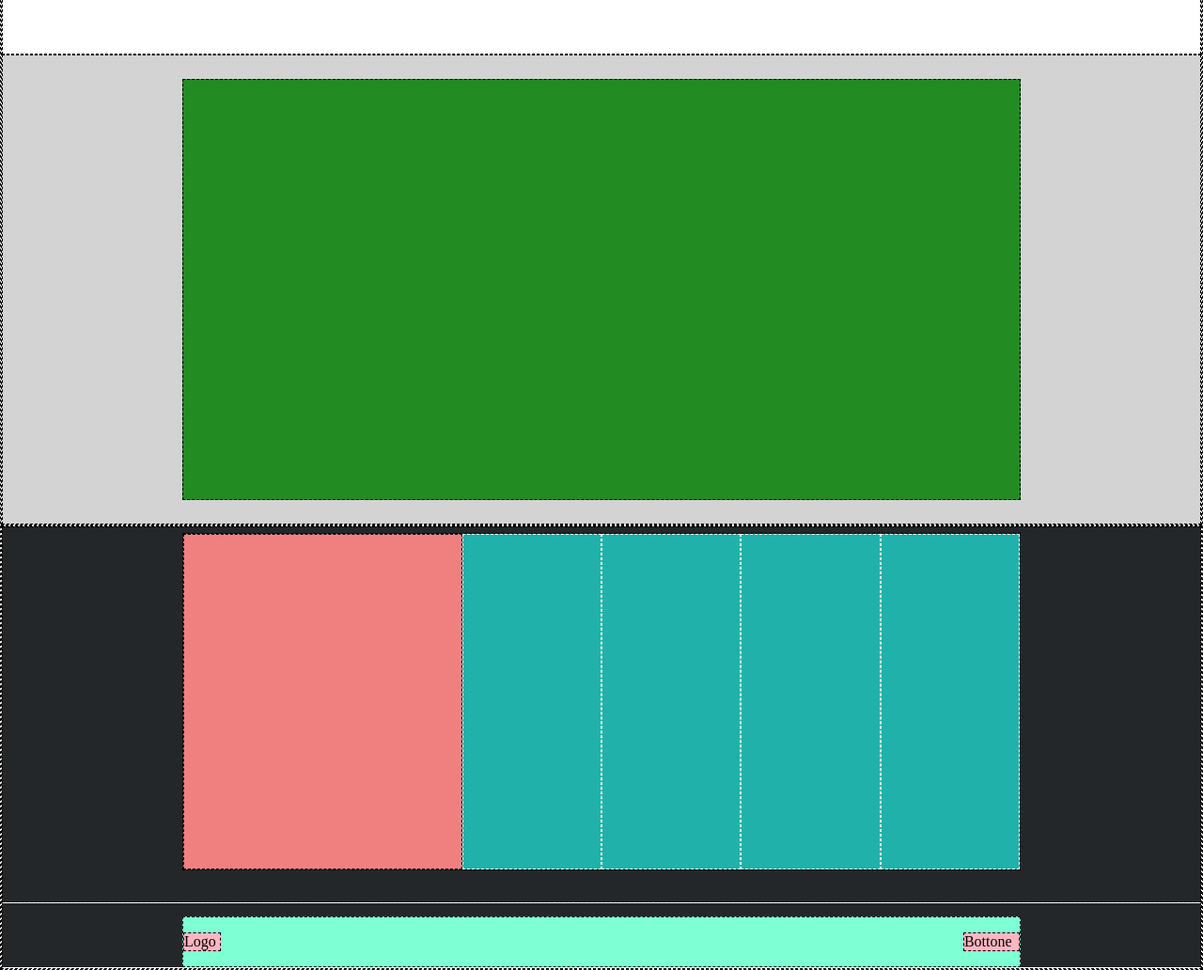
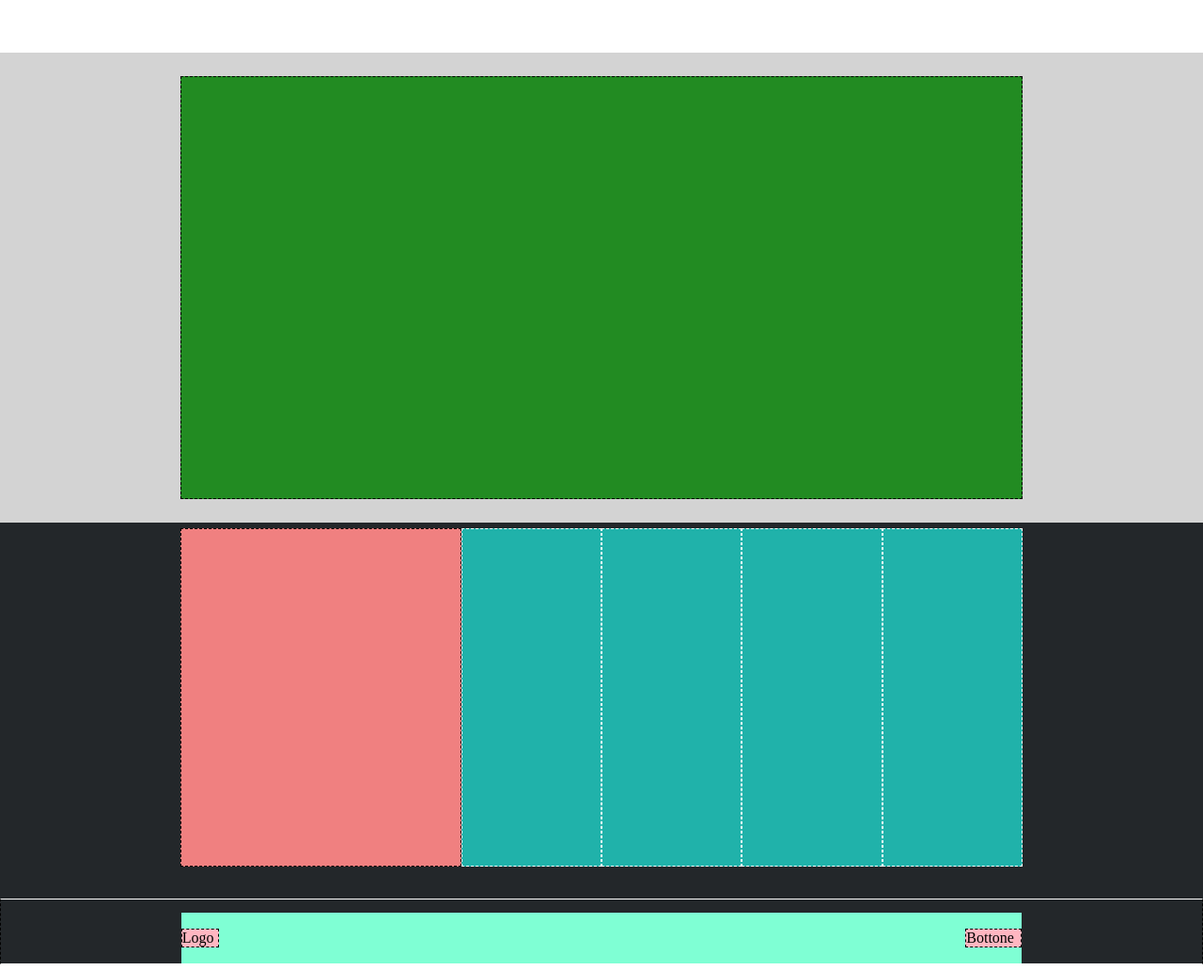
Before and after one commit to deca-francesco/htmlcss-struttura-discord, a plain HTML site: page index.html in a window 1280 px wide. Shown: the part 1494-2526 px from the top of the page at 94% size. Drawn offline with Linux system fonts and the light colour scheme.

Commit message:
FIX: footer top and debug dashed border sections

```diff
--- a/assets/css/style.css
+++ b/assets/css/style.css
@@ -12,14 +12,19 @@ img {
 /* #endregion common */
 
 /* #region debug */
-.debug, .debug *{
+.debug * {
     border: 1px dashed black;
+}
+
+.debug body {
+    border: none;
 }
 
 /* header */
 .debug header {
     background-color: #add8e6;
     height: 50px;
+    border: none;
 }
 
 .debug header .container {
@@ -40,9 +45,13 @@ img {
 }
 
 /* main */
+.debug main {
+    border: none;
+}
 .debug .banner_top {
     height: 300px;
     background-color: #00008b;
+    border: none;
 }
 
 .debug .banner_top .container {
@@ -53,6 +62,7 @@ img {
 .debug .info_section {
     height: 400px;
     background-color: white;
+    border: none;
 }
 
 .debug .info_section .container {
@@ -74,6 +84,7 @@ img {
 .debug .banner_bottom {
     height: 500px;
     background-color: #d3d3d3;
+    border: none;
 }
 
 .debug .banner_bottom .container {
@@ -82,13 +93,19 @@ img {
 }
 
 /* footer */
+.debug footer {
+    border: none;
+}
+
 .debug .footer_top {
     height: 400px;
     background-color: #23272a;
+    border: none;
 }
 
 .debug .footer_top .container {
     height: 90%;
+    border: none;
 }
 
 .debug .footer_top .footer_small {
@@ -105,6 +122,7 @@ img {
 .debug .footer_bottom .container {
     height: 80%;
     background-color: #7fffd4;
+    border: none;
 }
 
 .debug .footer_bottom .logo_footer {
--- a/index.html
+++ b/index.html
@@ -82,7 +82,7 @@
         <!-- /.banner_bottom -->
     </main>
     <footer>
-        <div class="footer_top">
+        <div class="footer_top flex-container">
             <div class="container flex-container">
                 <div class="footer_big">
 
```
